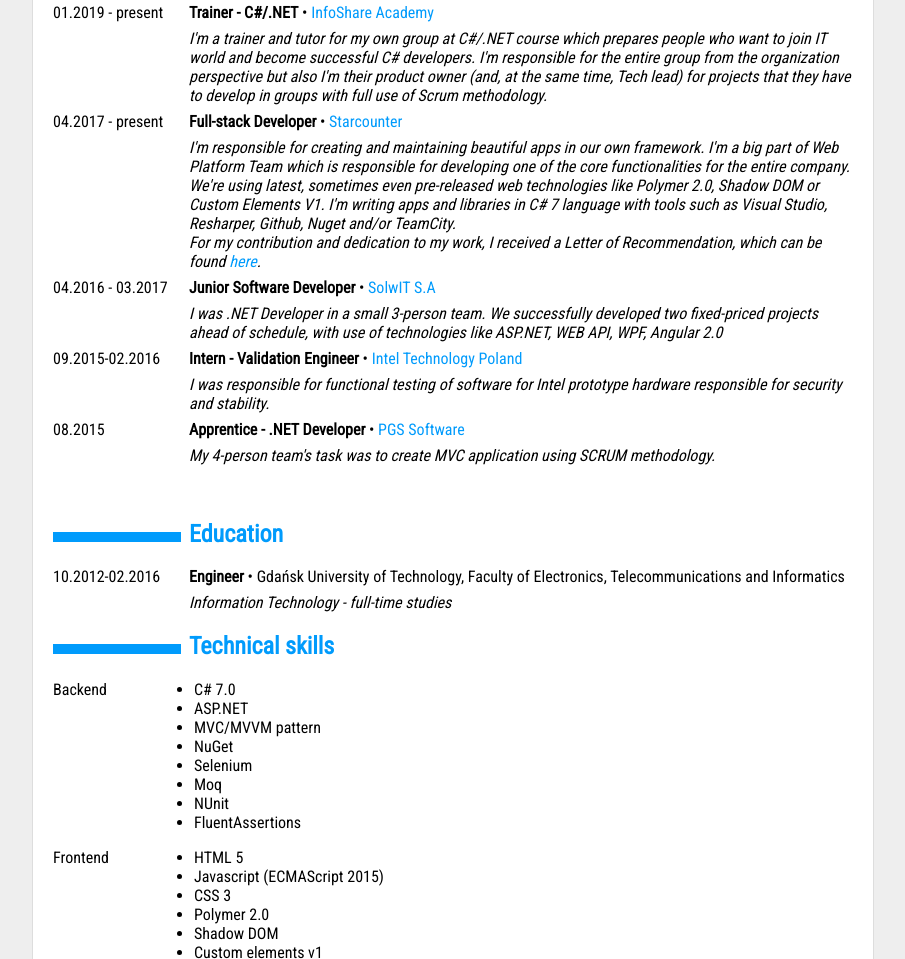
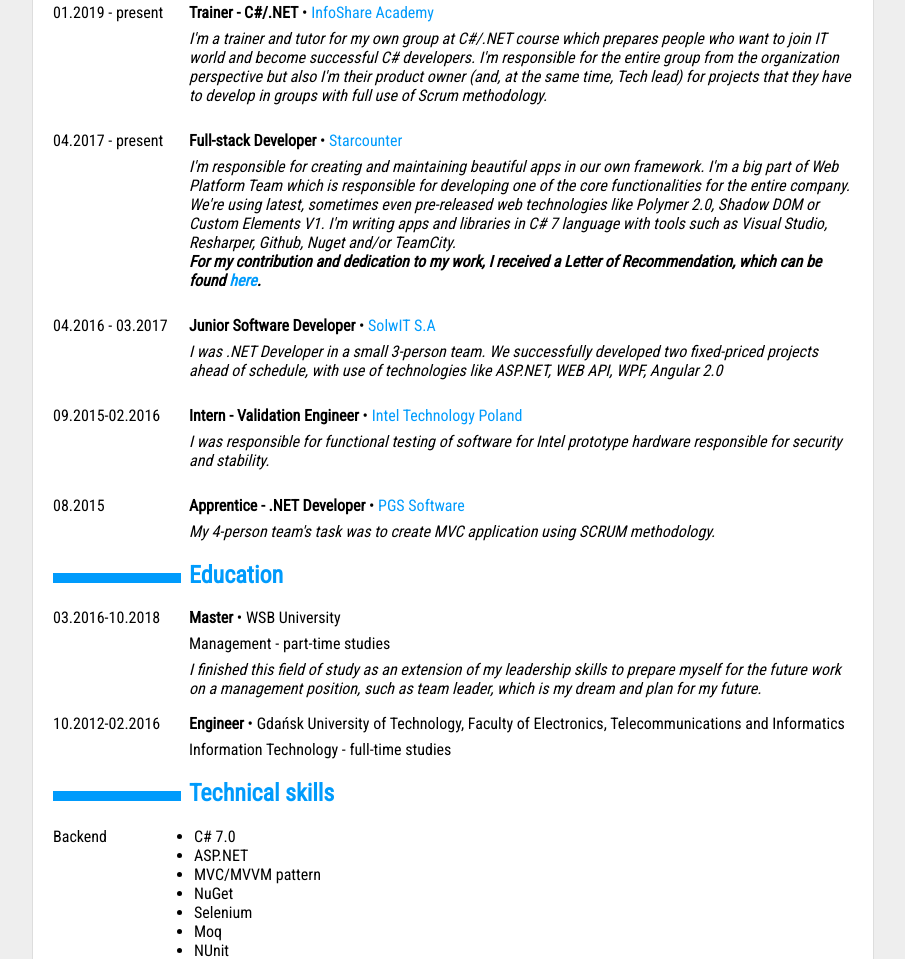
Before and after one commit to PatrykSzwer/CV, a plain HTML site: page index.html in a window 1280 px wide. Shown: the part 289-1248 px from the top of the page, without its empty margins (187-1092 px from the left). Drawn offline with Linux system fonts and the light colour scheme.

Commit message:
Added empty lines between sections in my experience, added Master's degree to my education section.

```diff
--- a/index.html
+++ b/index.html
@@ -139,6 +139,7 @@
                     I'm responsible for the entire group from the organization perspective but also I'm their product owner (and, at the same time, Tech lead) for projects that they have to develop in groups with full use of Scrum methodology.
                 </em>
             </p>
+			<br/>
         </dd>
         <dt>04.2017 - present</dt>
         <dd>
@@ -150,9 +151,10 @@
                 <em>
                     I'm responsible for creating and maintaining beautiful apps in our own framework.
                     I'm a big part of Web Platform Team which is responsible for developing one of the core functionalities for the entire company.
-                    We're using latest, sometimes even pre-released web technologies like Polymer 2.0, Shadow DOM or Custom Elements V1. I'm writing apps and libraries in C# 7 language with tools such as Visual Studio, Resharper, Github, Nuget and/or TeamCity. <br/> For my contribution and dedication to my work, I received a Letter of Recommendation, which can be found <a href="https://patrykszwer.github.io/Letter%20of%20recommendation%20for%20Patryk%20Szwermer.pdf">here</a>.
+                    We're using latest, sometimes even pre-released web technologies like Polymer 2.0, Shadow DOM or Custom Elements V1. I'm writing apps and libraries in C# 7 language with tools such as Visual Studio, Resharper, Github, Nuget and/or TeamCity. <br/> <b>For my contribution and dedication to my work, I received a Letter of Recommendation, which can be found <a href="https://patrykszwer.github.io/Letter%20of%20recommendation%20for%20Patryk%20Szwermer.pdf">here</a>.</b>
                 </em>
             </p>
+			<br/>
         </dd>
         <dt>04.2016 - 03.2017</dt>
         <dd>
@@ -165,6 +167,7 @@
                     I was .NET Developer in a small 3-person team. We successfully developed two fixed-priced projects ahead of schedule, with use of technologies like ASP.NET, WEB API, WPF, Angular 2.0
                 </em>
             </p>
+			<br/>
         </dd>
         <dt>09.2015-02.2016</dt>
         <dd>
@@ -175,6 +178,7 @@
             <p>
                 <em>I was responsible for functional testing of software for Intel prototype hardware responsible for security and stability.</em>
             </p>
+			<br/>
         </dd>
         <dt>08.2015</dt>
         <dd>
@@ -187,8 +191,23 @@
             </p>
         </dd>
     </dl>
-    <br />
     <h2 id="education">Education</h2>
+	<dl>
+        <dt>03.2016-10.2018</dt>
+        <dd>
+            <p>
+                <strong>Master</strong> • WSB University
+            </p>
+            <p>
+					Management - part-time studies
+            </p>
+			<p>
+				<em>
+					I finished this field of study as an extension of my leadership skills to prepare myself for the future work on a management position, such as team leader, which is my dream and plan for my future.
+				</em>
+			</p>
+        </dd>
+    </dl>
     <dl>
         <dt>10.2012-02.2016</dt>
         <dd>
@@ -196,8 +215,7 @@
                 <strong>Engineer</strong> • Gdańsk University of Technology, Faculty of Electronics, Telecommunications and Informatics
             </p>
             <p>
-                <em>Information Technology - full-time studies
-                </em>
+                Information Technology - full-time studies
             </p>
         </dd>
     </dl>
```
